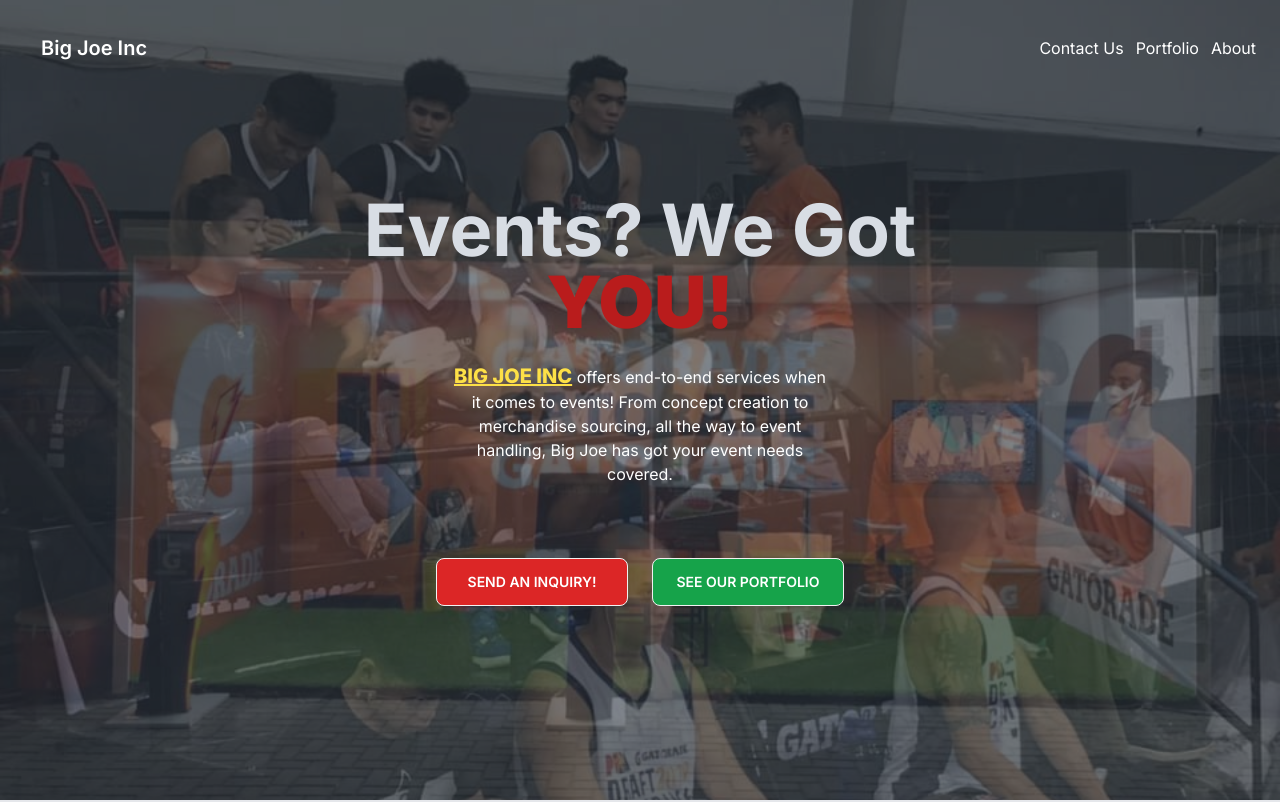
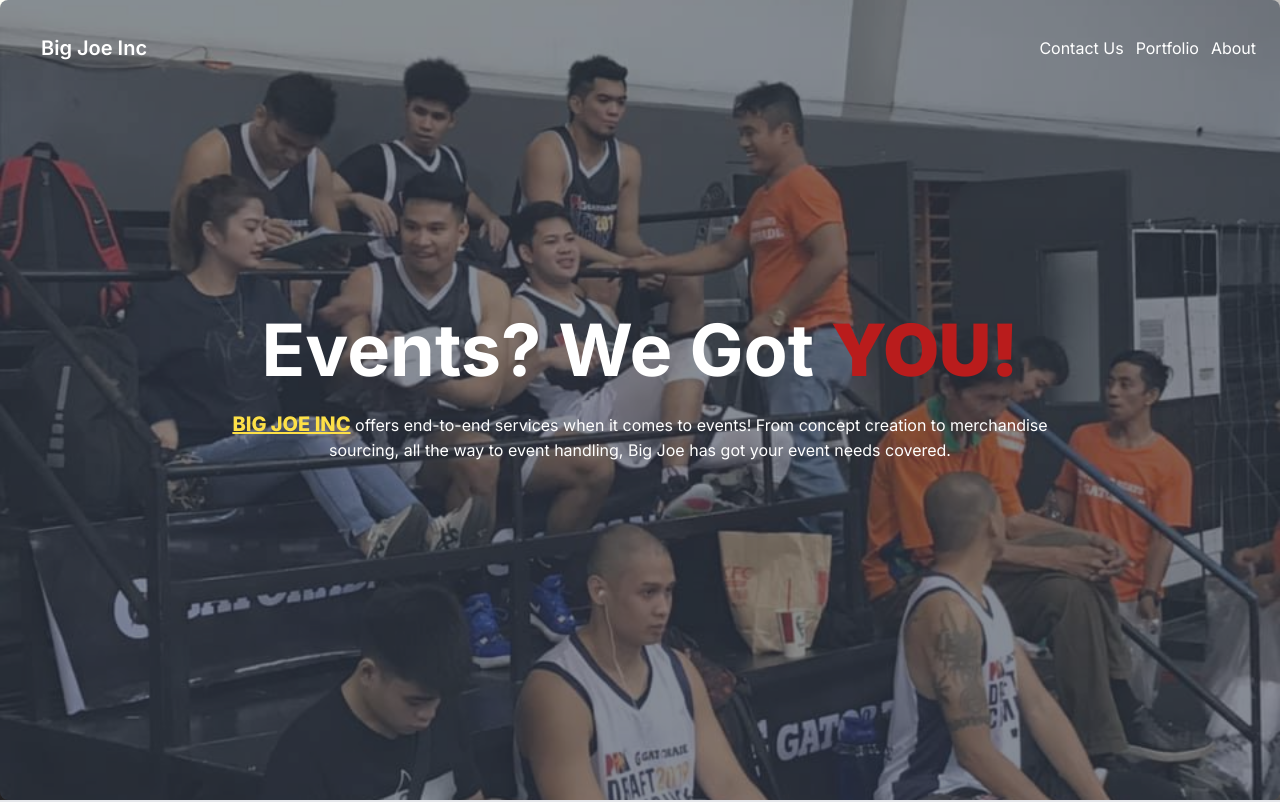
Before and after one commit to joshlitam/Big-Joe-Inc, a Next.js app: page / in a window 1280 px wide. Shown: the top 802 px of the page. Built offline with nearby package versions, Linux system fonts and the light colour scheme.

Commit message:
changed hero-component to a carousel to prevent stuttering

```diff
--- /dev/null
+++ b/app/components/Carousel.jsx
@@ -0,0 +1,38 @@
+'use client'
+import React from 'react'
+import { useEffect, useState } from 'react'
+import Image from 'next/image'
+import Navbar from './Navbar'
+
+const Carousel = () => {
+  const [page, setPage] = useState(1)
+
+  useEffect(() => {
+    let int = setInterval(() => {
+      setPage(prev => ((prev + 1) >= 4 ? 1 : prev + 1));
+    }, 5000)
+
+    return () => clearInterval(int)
+  }, [])
+
+
+
+  return (
+    <div className='relative flex h-screen w-screen flex-col justify-center items-center'>
+      <div className="absolute w-full h-full">
+        <Navbar />
+        <div className="w-full h-full bg-center bg-cover duration-700 ease-in-out" style={{ backgroundImage: `url(/img/hero-pattern-${page}.jpg)` }}></div>
+        {/* Gray shade on images */}
+        <div className='absolute top-0 w-full h-full flex flex-col items-center justify-center py-4 px-8 rounded-lg bg-gray-700 opacity-60'></div>
+        <div className="absolute top-0 w-full h-full flex flex-col justify-center items-center">
+          <div className='carousel-text flex flex-col items-center'>
+            <h1 className="text-7xl font-bold hero-title text-white">Events? We Got <span className='text-red-700 font-black'>YOU!</span></h1>
+            <p className="py-6 text-center text-white w-8/12 hero-text"><span className='text-yellow-300 font-extrabold text-xl underline'>BIG JOE INC</span> offers end-to-end services when it comes to events! From concept creation to merchandise sourcing, all the way to event handling, Big Joe has got your event needs covered.</p>
+          </div>
+        </div>
+      </div>
+    </div>
+  )
+}
+
+export default Carousel
--- a/app/components/Navbar.jsx
+++ b/app/components/Navbar.jsx
@@ -4,8 +4,8 @@
 const Navbar = () => {
 
     return (
-        <div className='w-full flex justify-center navbar-wrapper absolute p-4 text-white'>
-            <div className="navbar justify-between">
+        <div className='w-full flex justify-center navbar-wrapper absolute p-4 z-10 text-white'>
+            <div className="navbar justify-between max-w-7xl">
                 <div>
                     <a href="/" className="btn btn-ghost normal-case text-xl">Big Joe Inc</a>
                 </div>
--- a/app/globals.css
+++ b/app/globals.css
@@ -83,6 +83,12 @@
 @media only screen and (max-width: 900px) {
     .hero {
         min-height: 30vh;
+    }
+
+    .carousel-text {
+        padding-left: 2rem;
+        padding-right: 2rem;
+        text-align: center;
     }
 
     .brands-cards-container {
--- a/app/page.js
+++ b/app/page.js
@@ -8,12 +8,12 @@
 import Brands from './components/Brands'
 import Descriptions from './components/Descriptions'
 import RootLayout from './layout'
+import Carousel from './components/Carousel'
 
 export default function Home() {
   return (
     <RootLayout>
-      <Navbar />
-      <Hero />
+      <Carousel />
       <AboutUs />
       <Descriptions />
       <Brands />
```
Also changed, not shown: public/img/hero-pattern-1.jpg (renamed from public/img/hero-pattern.jpg).
